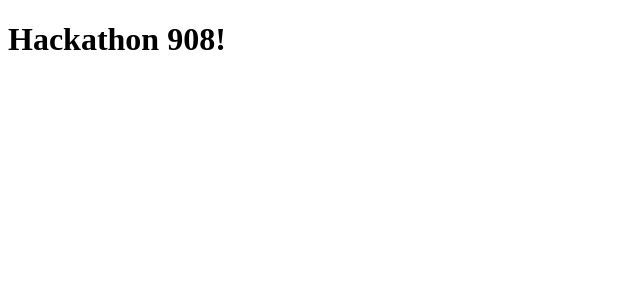
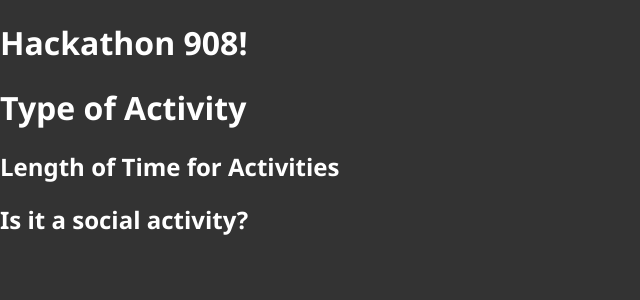
Before and after one commit to j-blaz3/hackathon-908, a React (Create React App) app: page / in a window 1280 px wide. Shown: the top 300 px of the page, without its empty margins (0-640 px from the left). Built offline with nearby package versions, Linux system fonts and the light colour scheme.

Commit message:
created Activity component

```diff
--- a/public/index.html
+++ b/public/index.html
@@ -10,34 +10,11 @@
       content="Web site created using create-react-app"
     />
     <link rel="apple-touch-icon" href="%PUBLIC_URL%/logo192.png" />
-    <!--
-      manifest.json provides metadata used when your web app is installed on a
-      user's mobile device or desktop. See https://developers.google.com/web/fundamentals/web-app-manifest/
-    -->
     <link rel="manifest" href="%PUBLIC_URL%/manifest.json" />
-    <!--
-      Notice the use of %PUBLIC_URL% in the tags above.
-      It will be replaced with the URL of the `public` folder during the build.
-      Only files inside the `public` folder can be referenced from the HTML.
-
-      Unlike "/favicon.ico" or "favicon.ico", "%PUBLIC_URL%/favicon.ico" will
-      work correctly both with client-side routing and a non-root public URL.
-      Learn how to configure a non-root public URL by running `npm run build`.
-    -->
-    <title>React App</title>
+    <title>Homebody</title>
   </head>
   <body>
     <noscript>You need to enable JavaScript to run this app.</noscript>
     <div id="root"></div>
-    <!--
-      This HTML file is a template.
-      If you open it directly in the browser, you will see an empty page.
-
-      You can add webfonts, meta tags, or analytics to this file.
-      The build step will place the bundled scripts into the <body> tag.
-
-      To begin the development, run `npm start` or `yarn start`.
-      To create a production bundle, use `npm run build` or `yarn build`.
-    -->
   </body>
 </html>
--- a/src/App.js
+++ b/src/App.js
@@ -1,10 +1,17 @@
 import React from "react";
+import Activity from "./components/Activity";
+import "./style.css";
 
 const App = () => {
   return React.createElement(
     "div",
     {},
-    React.createElement("h1", {}, "Hackathon 908!")
+    React.createElement("h1", {}, "Hackathon 908!"),
+    React.createElement(Activity, {
+      type: "Type of Activity",
+      time: "Length of Time for Activities",
+      social: "Is it a social activity?",
+    })
   );
 };
 
--- /dev/null
+++ b/src/components/Activity.js
@@ -0,0 +1,13 @@
+import React from "react";
+
+const Activity = ({ type, time, social }) => {
+  return (
+    <div>
+      <h1>{type}</h1>
+      <h2>{time}</h2>
+      <h2>{social}</h2>
+    </div>
+  );
+};
+
+export default Activity;
--- /dev/null
+++ b/src/style.css
@@ -0,0 +1,10 @@
+* {
+  box-sizing: border-box;
+  color: #ffffff;
+}
+
+body {
+  background-color: #333;
+  margin: 0;
+  font-family: "Segoe UI", Tahoma, Geneva, Verdana, sans-serif;
+}
```
Also changed, not shown: 1 other file (tests, documents, lock files or other folders).
